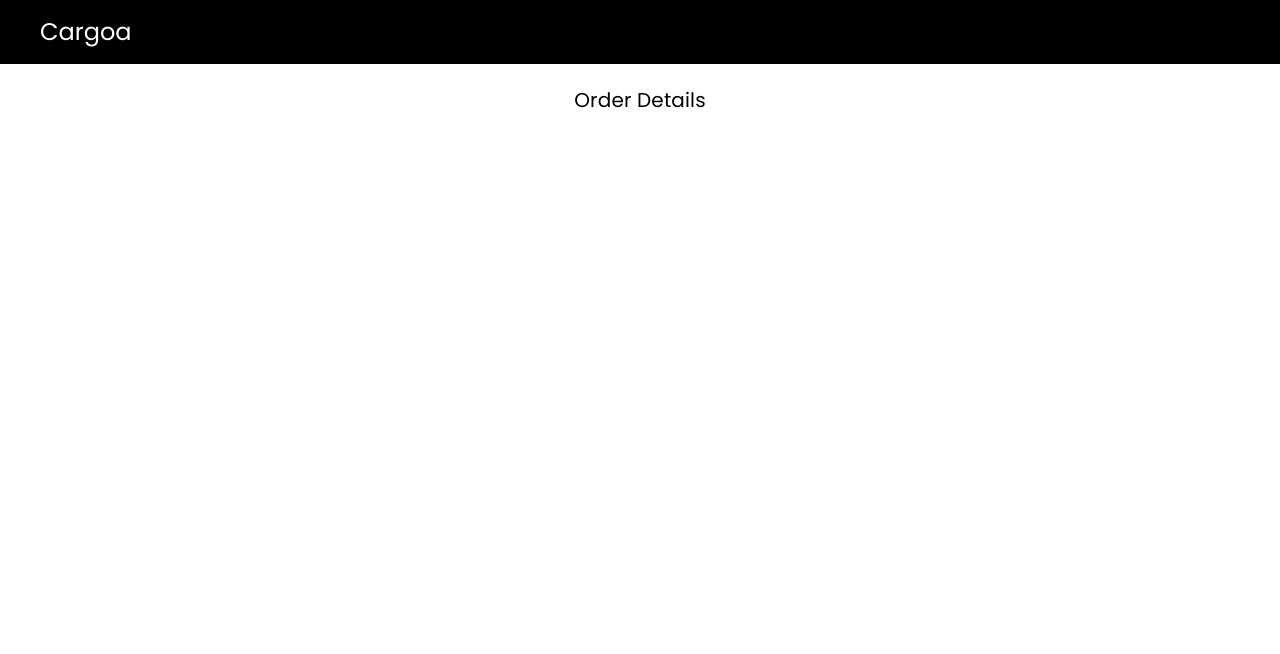
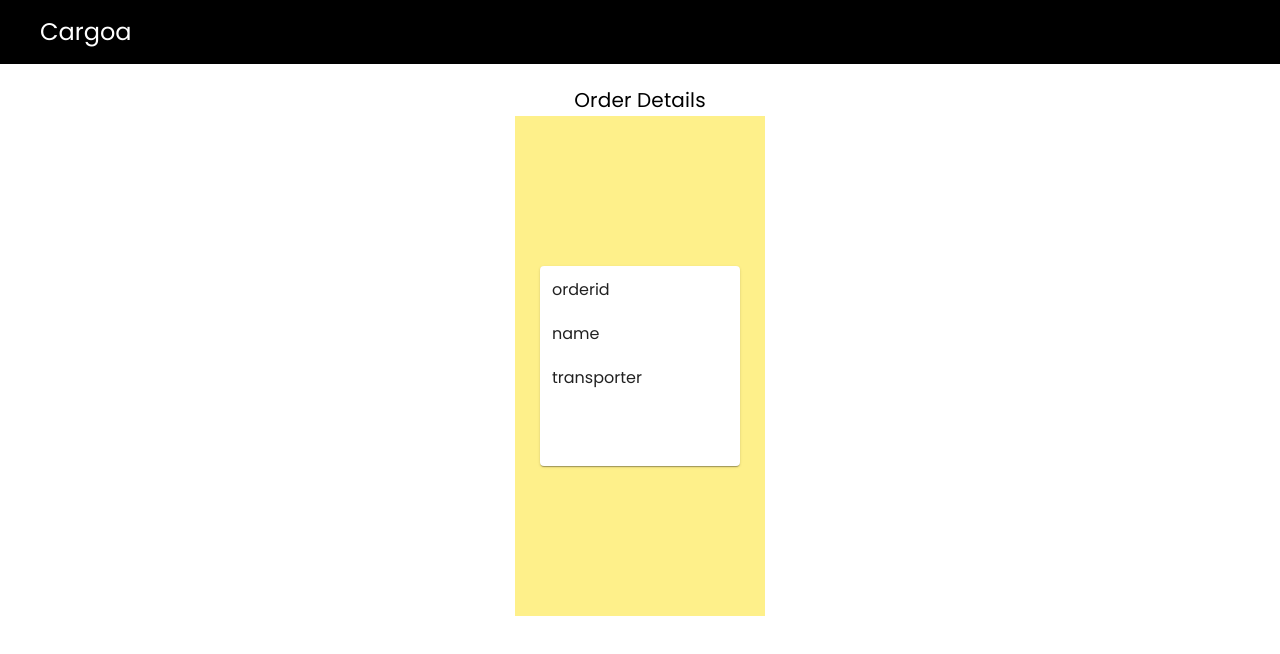
Before and after one commit to chirag1718/cargoa-frontend, a React (Create React App) app: page /dashboard in a window 1280 px wide. Shown: the top 654 px of the page. Built offline with nearby package versions, Linux system fonts and the light colour scheme.

Commit message:
Style: styling card component

```diff
--- a/src/components/Auth/Login.jsx
+++ b/src/components/Auth/Login.jsx
@@ -108,7 +108,7 @@ const Login = () => {
             >
               Create New Account
             </Button>
-            <Typography className="text-red-500 font-poppins">
+            <Typography className="flex justify-center items-center text-red-500 font-poppins">
               {error ? <>{error}</> : null}
             </Typography>
           </FormControl>
--- a/src/components/General/Dashboard/Cards.jsx
+++ b/src/components/General/Dashboard/Cards.jsx
@@ -1,20 +1,26 @@
-import { Typography } from "@mui/material";
-import React from "react";
+import { Card } from "@mui/material";
+import React, { useEffect, useState } from "react";
 
 const Cards = () => {
+  const [selectedItem, setSelectedItem] = useState(null);
+  useEffect(() => {
+    const fetchData = async () => {
+      try {
+
+      } catch (err) {
+        console.log(err);
+      }
+    };
+  }, []);
   return (
-    <div>
-      <div>
-        <Typography
-          variant="h6"
-          component="h6"
-          align="left"
-          className="font-poppins"
-        >
-          Order Details
-        </Typography>
-      </div>
-      <div>{/* Card Content */}</div>
+    <div className="flex flex-col justify-center items-center gap-5">
+      <Card className=" w-[200px] h-[200px]">
+        <div className="flex flex-col gap-5 p-3">
+          <span>orderid</span>
+          <span>name</span>
+          <span>transporter</span>
+        </div>
+      </Card>
     </div>
   );
 };
--- a/src/components/General/Dashboard/Dashboard.jsx
+++ b/src/components/General/Dashboard/Dashboard.jsx
@@ -1,9 +1,23 @@
 import React from "react";
 import Cards from "./Cards";
+import { Typography } from "@mui/material";
 const Dashboard = () => {
   return (
-    <div className="flex items-center justify-center space-y-5 flex-col">
-      <Cards />
+    // <div className="flex items-center justify-center space-y-5 flex-col">
+    <div className="flex flex-col justify-center items-center">
+      <div>
+        <Typography
+          variant="h6"
+          component="h6"
+          align="left"
+          className="font-poppins"
+        >
+          Order Details
+        </Typography>
+      </div>
+      <div className="flex flex-col justify-center items-center w-[250px] h-[500px] overflow-scroll  bg-yellow-200">
+        <Cards />
+      </div>
     </div>
   );
 };
```
